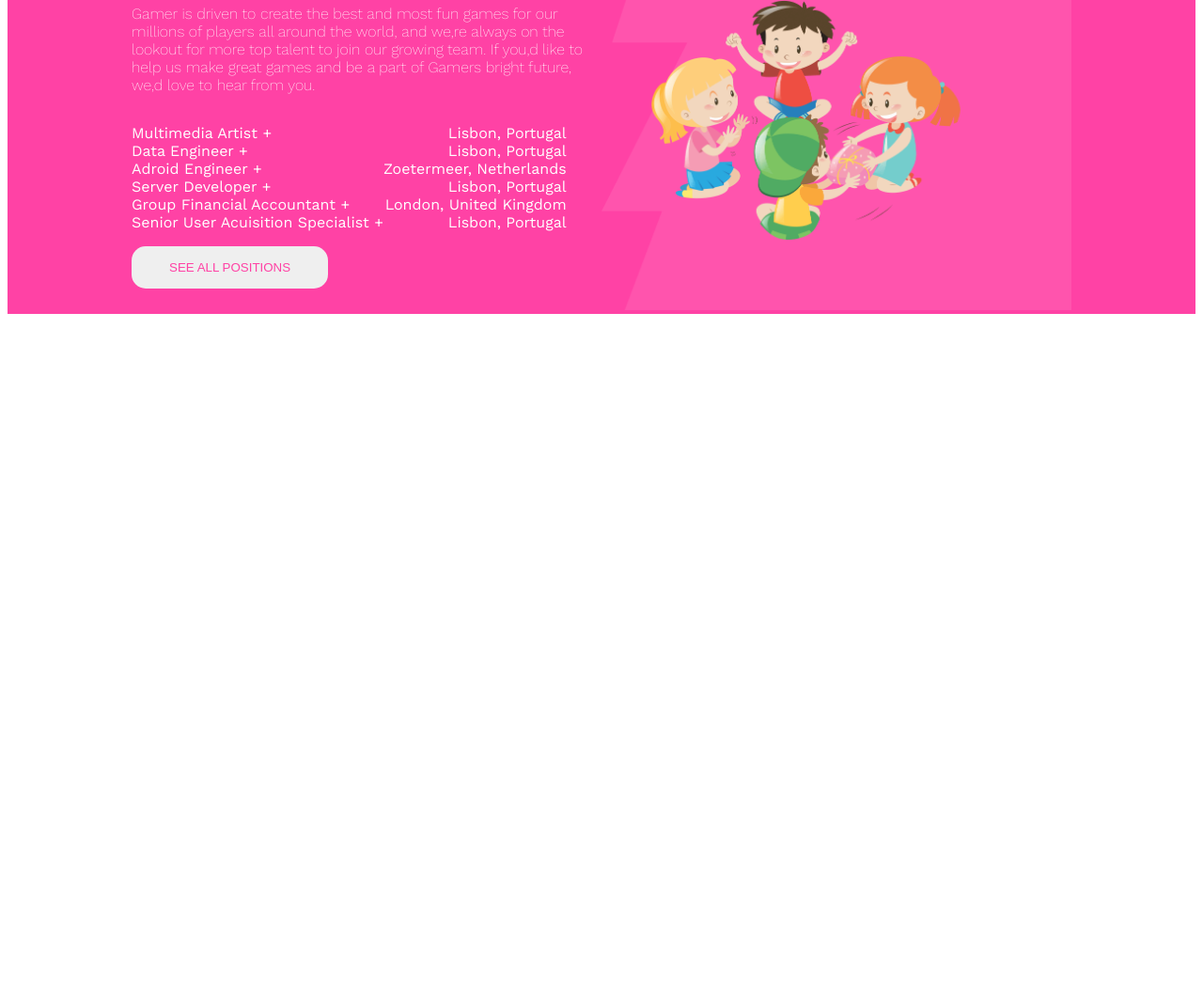
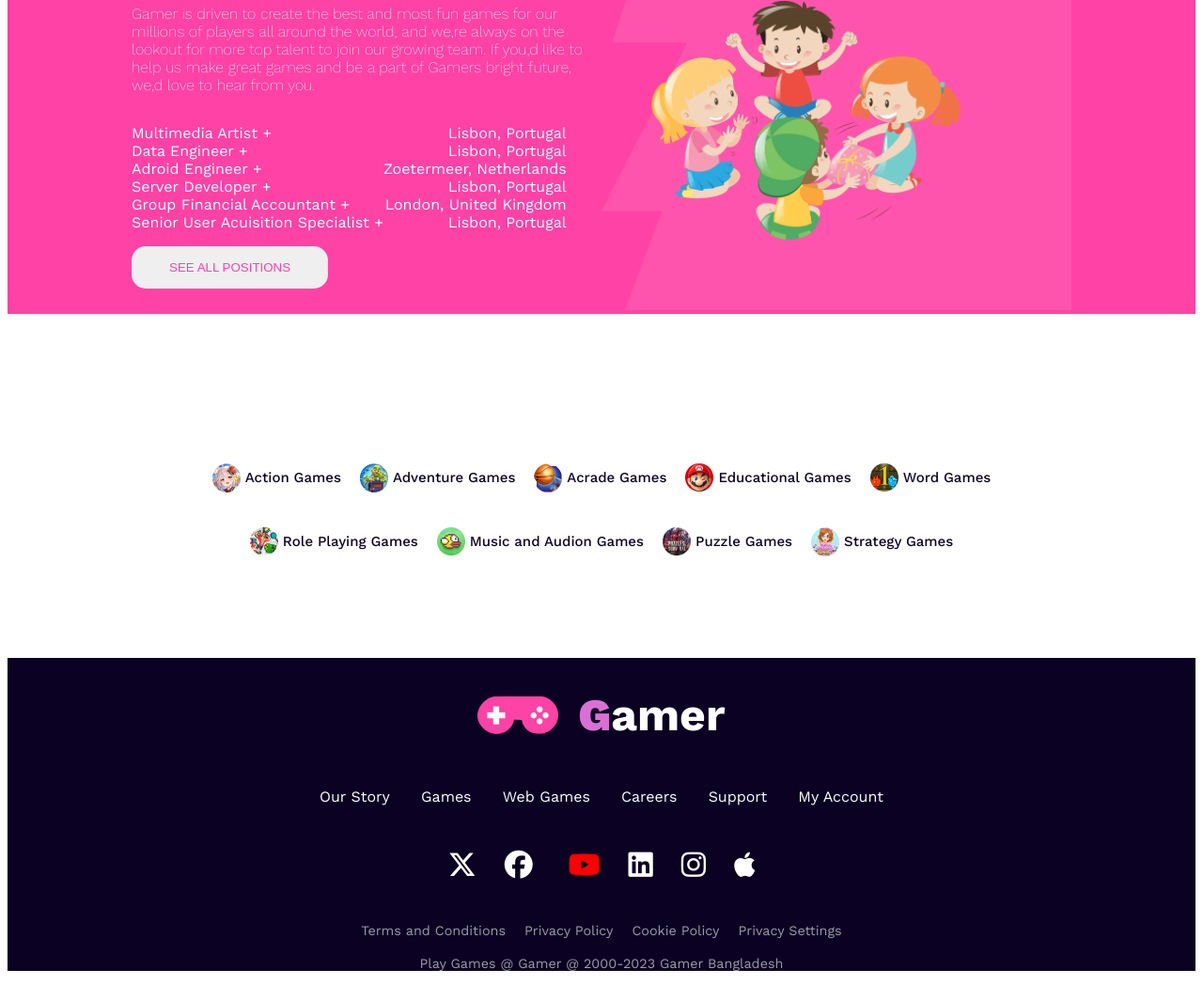
Before and after one commit to mehediNabil24/gamer-zone, a plain HTML site: page index.html in a window 1280 px wide. Shown: the part 2830-3878 px from the top of the page at 94% size. Before the commit the page ends 3314 px from the top, so only its background shows below. Drawn offline with nearby package versions, Linux system fonts and the light colour scheme.

Commit message:
added last 2 section

```diff
--- a/index.html
+++ b/index.html
@@ -188,6 +188,83 @@
     </div>
 
   </div>
+  </div>
+
+  <!-- main-action  -->
+
+  <div class="main-action">
+    <div class="acion">
+        <img src="./images/Rectangle 11.png" alt="">
+        <p class="action-para">Action Games</p>
+    </div>
+    <div class="acion">
+        <img src="./images/Rectangle 12.png" alt="">
+        <p class="action-para">Adventure Games</p>
+    </div>
+    <div class="acion">
+        <img src="./images/Rectangle 13.png" alt="">
+        <p class="action-para">Acrade Games</p>
+    </div>
+    <div class="acion">
+        <img src="./images/Rectangle 14.png" alt="">
+        <p class="action-para">Educational Games</p>
+    </div>
+    <div class="acion">
+        <img src="./images/Rectangle 15.png" alt="">
+        <p class="action-para">Word Games</p>
+    </div>
+    <div class="acion">
+        <img src="./images/Rectangle 16.png" alt="">
+        <p class="action-para">Role Playing Games</p>
+    </div>
+    <div class="acion">
+        <img src="./images/Rectangle 17.png" alt="">
+        <p class="action-para">Music and Audion Games</p>
+    </div>
+    <div class="acion">
+        <img src="./images/Rectangle 18.png" alt="">
+        <p class="action-para">Puzzle Games</p>
+    </div>
+    <div class="acion">
+        <img src="./images/Rectangle 19.png" alt="">
+        <p class="action-para">Strategy Games</p>
+    </div>
+  </div>
+
+  <!-- footer  -->
+   <footer>
+    <div class="footer-container">
+    <div class="foot-top display-flex">
+        <img  src="./images/Frame.png" alt="">
+        <h1 style="font-size: 3rem;"><span style="color: orchid;font-weight: 900;">G</span><span style="color:white">amer</span></h1>
+
+    </div>
+        <div class="footer-para display-flex">
+            <p>Our Story</p>
+            <p>Games</p>
+            <p>Web Games</p>
+            <p>Careers</p>
+            <p>Support</p>
+            <p>My Account</p>
+        </div>
+        <div class="footer-icon display-flex">
+            <span><i class="fa-brands fa-x-twitter"></i></span><span><i class="fa-brands fa-facebook"></i></span>
+            <span><i class="fa-brands fa-youtube"></i></span>
+            <span><i class="fa-brands fa-linkedin"></i></span>
+            <span><i class="fa-brands fa-instagram"></i></span>
+            <span><i class="fa-brands fa-apple"></i></span>
+        </div>
+        <div class="terms display-flex">
+            <P>Terms and Conditions</P>
+            <P>Privacy Policy</P>
+            <P>Cookie Policy</P>
+            <P>Privacy Settings</P>
+        </div>
+        <p class="copy-rights">Play Games @ Gamer @ 2000-2023 Gamer Bangladesh</p>
+
+    </div>
+
+   </footer>
 
 
 </body>
--- a/styles.css
+++ b/styles.css
@@ -333,6 +333,7 @@ font-weight: 500;
     background: rgba(255, 66, 165, 1.00);
     margin: 150px 0;
 
+
 }
 
 .career{
@@ -373,6 +374,95 @@ font-weight: 500;
 
 
 
-.hide{
-    display: none;
+/* action styles */
+
+.action-para{
+    color: rgb(11, 2, 35);
 }
+
+.main-action{
+    background: transparent;
+    display: flex;
+    max-width: 1000px;
+    margin: 100px auto;
+    flex-wrap: wrap;
+    gap: 20px;
+    justify-content: center;
+
+    font-size: 15px;
+    font-weight: 500;
+
+
+}
+.acion{
+    display: flex;
+    align-items: center;
+
+    border-radius: 15px;
+    gap:5px;
+
+
+
+}
+.main-action img{
+    width: 30px;
+
+
+}
+.acion:hover{
+    outline: 1.5px solid aqua;;
+}
+
+
+/* footer styles */
+footer{
+    background: rgb(11, 2, 35);
+
+}
+
+.footer-container{
+    max-width:600px ;
+    margin: 0 auto;
+
+}
+
+
+.foot-top{
+    justify-content: center;
+    align-items: center;
+    gap: 20px;
+
+}
+.footer-para{
+    justify-content: space-between;
+}
+.footer-para p{
+    color: white;
+}
+.footer-icon{
+    gap: 30px;
+    justify-content: center;
+    margin: 30px 0;
+
+}
+.footer-icon span{
+    color:white;
+    font-size: 30px;
+}
+
+.terms{
+    gap:20px;
+    justify-content: center;
+
+}
+.terms p{
+    color: rgba(255, 255, 255, 0.6);
+    font-size: 0.9rem;
+}
+.copy-rights{
+    color: rgba(255, 255, 255, 0.6);
+    font-size: 0.9rem;
+    text-align: center;
+    margin-top: 5px;
+
+}
```
